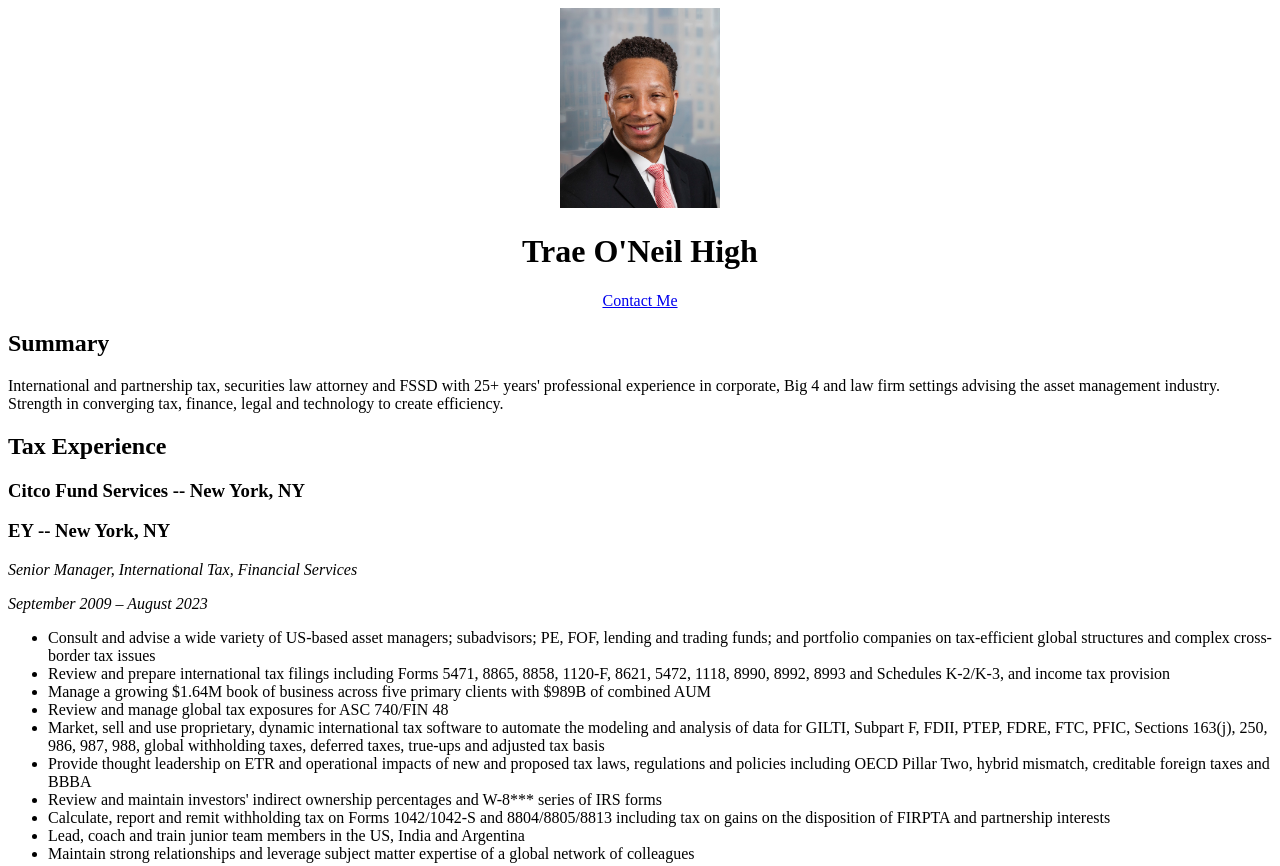
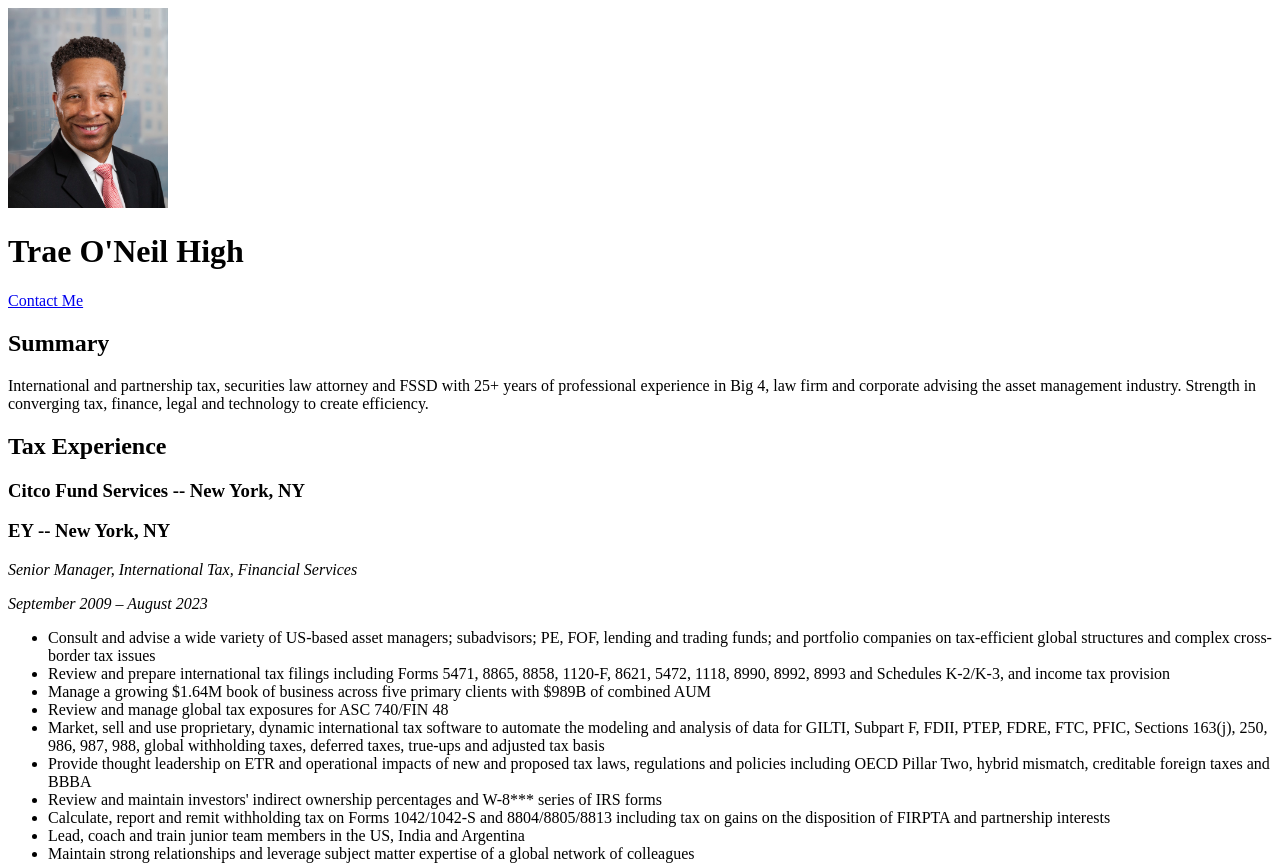
Before and after one commit to kappatol/TOH-Portfolio, a plain HTML site: page index.html in a window 1280 px wide. Shown: the top 866 px of the page. Drawn offline with Linux system fonts and the light colour scheme.

Commit message:
Add files via upload

```diff
--- a/index.html
+++ b/index.html
@@ -8,16 +8,16 @@
 </head>
 
 <body>
-    <center><img src="./assets/High, Trae_New York-7.jpg" height="200"></center>
-    <h1><center>Trae O'Neil High</center></h1>
-    <center><a href="./public/contact.html">Contact Me</a></center>
+    <img src="./assets/High, Trae_New York-7.jpg" height="200">
+    <h1>Trae O'Neil High</h1>
+    <a href="./public/contact.html">Contact Me</a>
     <h2>Summary</h2>
     <p>International and partnership tax, securities law
-        attorney and FSSD with 25+ years' professional
-        experience in corporate, Big 4 and law firm
-        settings advising the asset management industry.
-        Strength in converging tax, finance, legal and
-        technology to create efficiency.</p>
+        attorney and FSSD with 25+ years of professional
+        experience in Big 4, law firm and corporate
+        advising the asset management industry. Strength
+        in converging tax, finance, legal and technology
+        to create efficiency.</p>
     <h2>Tax Experience</h2>
     <h3>Citco Fund Services -- New York, NY</h3>
     <h3>EY -- New York, NY</h3>
```
